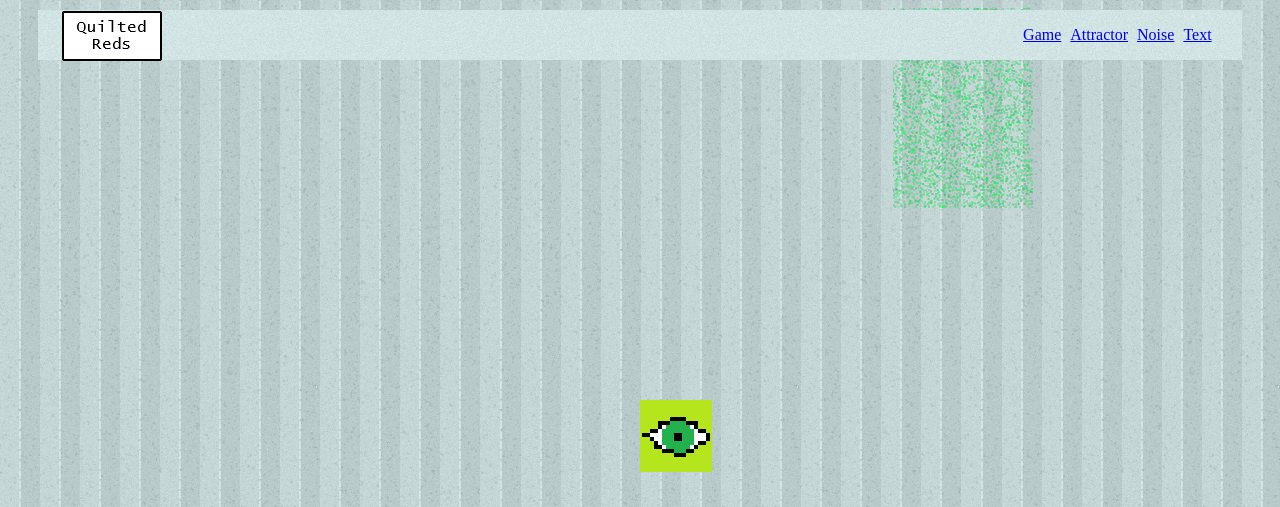
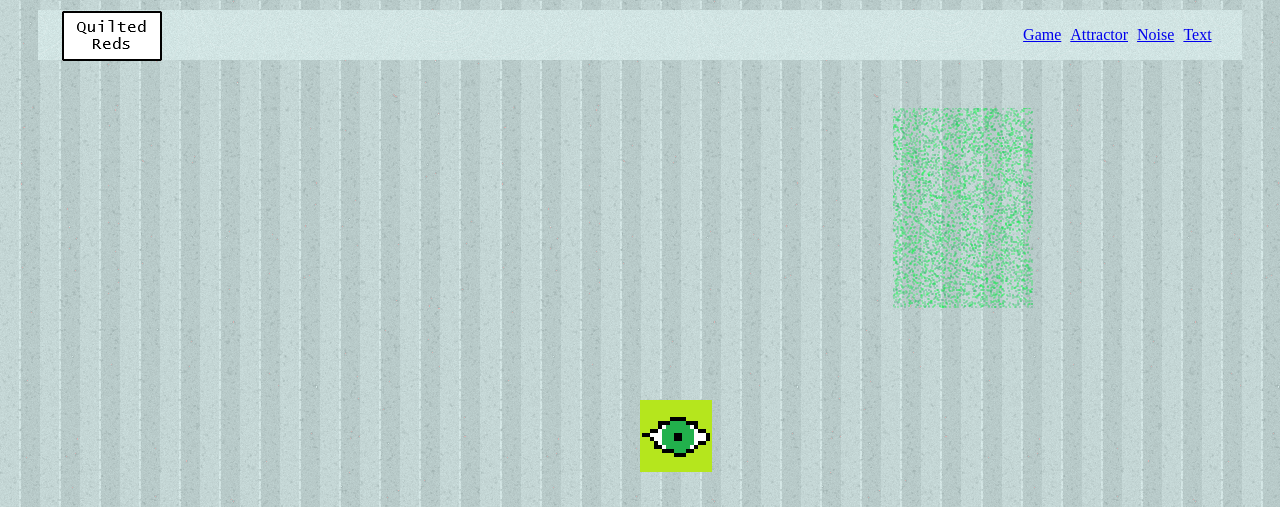
Before and after one commit to Mathisplay/quilted-reds, a PHP site: page /home.html in a window 1280 px wide. Shown: the top 507 px of the page. Run offline with PHP 8.4, Linux system fonts and the light colour scheme.

Commit message:
Update main.css

```diff
--- a/main.css
+++ b/main.css
@@ -60,7 +60,7 @@
 	text-align: center;
 	z-index: -1;
 	left: 70%;
-	top: 30%;
+	top: 100px;
 }
 
 #face{
```
